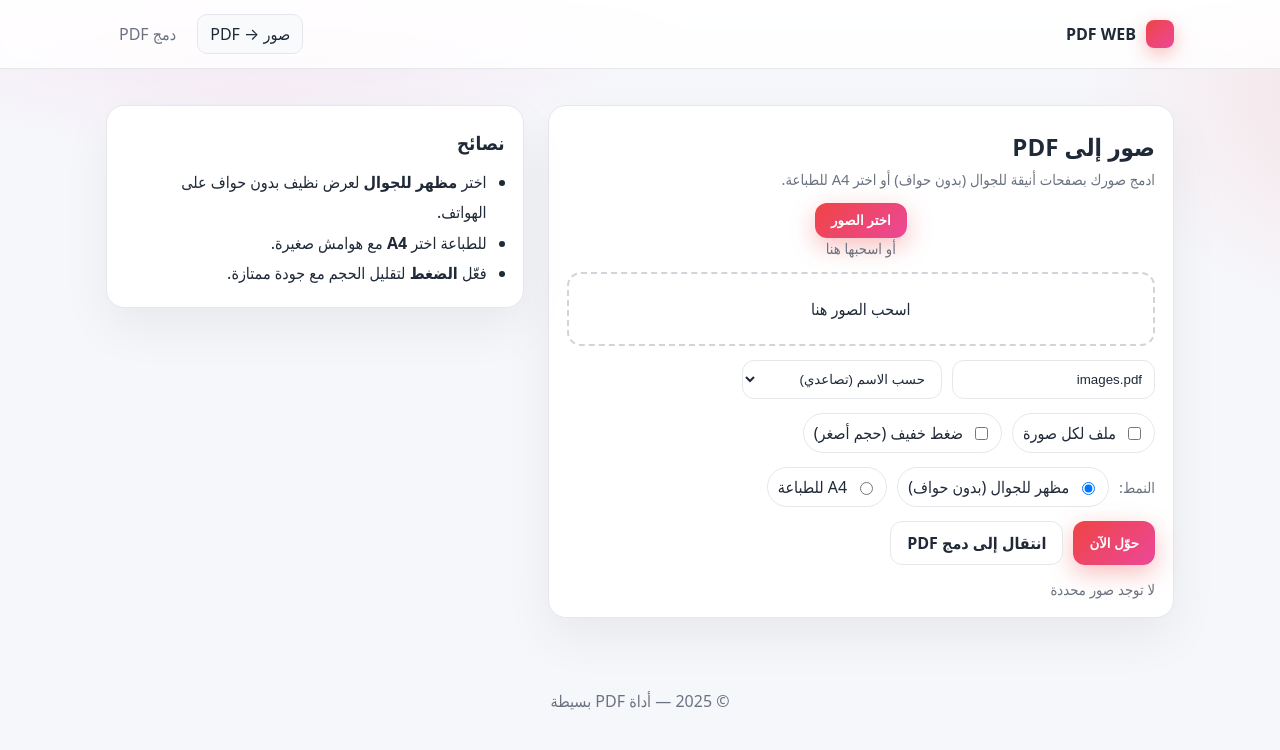
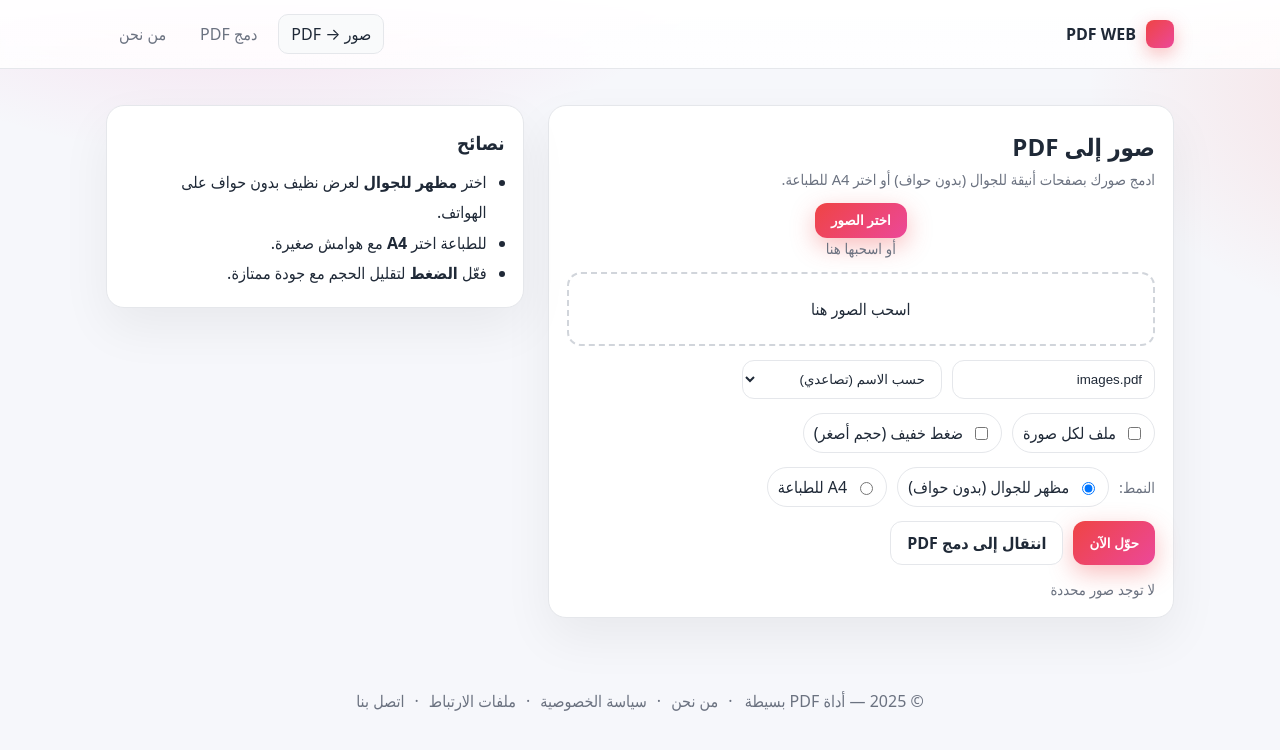
Before and after one commit to omerhass/pdfwebb, a FastAPI app: page / in a window 1280 px wide. Shown: the top 750 px of the page. Run offline with FastAPI, Linux system fonts and the light colour scheme.

Commit message:
link legal pages in header/footer

```diff
--- a/templates/base.html
+++ b/templates/base.html
@@ -7,15 +7,9 @@
 
   <style>
     :root{
-      --bg:#f6f7fb;
-      --card:#ffffff;
-      --ink:#1f2937;
-      --ink-dim:#6b7280;
-      --brand:#ef4444;  /* أحمر */
-      --brand2:#ec4899; /* وردي */
-      --ring:rgba(239,68,68,.35);
-      --border:#e5e7eb;
-      --muted:#f9fafb;
+      --bg:#f6f7fb; --card:#ffffff; --ink:#1f2937; --ink-dim:#6b7280;
+      --brand:#ef4444; --brand2:#ec4899; --ring:rgba(239,68,68,.35);
+      --border:#e5e7eb; --muted:#f9fafb;
     }
     *{box-sizing:border-box}
     html,body{height:100%}
@@ -26,7 +20,7 @@
                   var(--bg);
       color:var(--ink);
     }
-    a{color:inherit}
+    a{color:inherit;text-decoration:none}
     .container{max-width:1100px;margin:auto;padding:0 16px}
     header{
       position:sticky;top:0;z-index:20;
@@ -36,8 +30,8 @@
     .nav{display:flex;align-items:center;justify-content:space-between;gap:12px;padding:14px 16px;max-width:1100px;margin:auto}
     .brand{display:flex;align-items:center;gap:10px;font-weight:800}
     .logo{width:28px;height:28px;border-radius:8px;background:linear-gradient(135deg,var(--brand),var(--brand2));box-shadow:0 6px 18px rgba(239,68,68,.35)}
-    .tabs{display:flex;gap:8px;align-items:center}
-    .tab{padding:8px 12px;border-radius:10px;text-decoration:none;color:var(--ink-dim);border:1px solid transparent}
+    .tabs{display:flex;gap:8px;align-items:center;flex-wrap:wrap}
+    .tab{padding:8px 12px;border-radius:10px;color:var(--ink-dim);border:1px solid transparent}
     .tab.active{color:var(--ink);background:var(--muted);border-color:var(--border)}
 
     .hero{padding:36px 0 8px}
@@ -46,7 +40,7 @@
 
     .card{background:var(--card);border:1px solid var(--border);border-radius:18px;padding:18px;box-shadow:0 20px 50px rgba(0,0,0,.06)}
     .btn{
-      appearance:none;cursor:pointer;border:none;text-decoration:none;display:inline-flex;align-items:center;justify-content:center;
+      appearance:none;cursor:pointer;border:none;display:inline-flex;align-items:center;justify-content:center;
       padding:10px 16px;border-radius:12px;background:linear-gradient(135deg,var(--brand),var(--brand2));color:#fff;font-weight:600;
       box-shadow:0 8px 24px rgba(239,68,68,.35);transition:transform .05s ease, box-shadow .2s ease
     }
@@ -61,7 +55,11 @@
     .sub{color:var(--ink-dim);font-size:.92rem}
     .drop{border:2px dashed #d1d5db;background:#fff;border-radius:14px;padding:24px;text-align:center;transition:.2s}
     .drop.drag{background:#f3f4f6;border-color:#9ca3af}
+
     footer{padding:32px 16px;text-align:center;color:var(--ink-dim)}
+    .footer-links{display:inline-flex;gap:10px;flex-wrap:wrap;margin-inline-start:8px}
+    .footer-links a{color:var(--ink-dim)}
+    .footer-links a:hover{color:var(--ink)}
   </style>
 
   {% block extra_css %}{% endblock %}
@@ -73,13 +71,23 @@
       <nav class="tabs">
         <a href="/" class="tab {% if active == 'img2pdf' %}active{% endif %}">صور → PDF</a>
         <a href="/merge/pdf" class="tab {% if active == 'merge' %}active{% endif %}">دمج PDF</a>
+        <a href="/about" class="tab {% if active == 'about' %}active{% endif %}">من نحن</a>
       </nav>
     </div>
   </header>
 
   {% block content %}{% endblock %}
 
-  <footer>© {{ current_year() }} — أداة PDF بسيطة</footer>
+  <footer>
+    © {{ current_year() }} — أداة PDF بسيطة
+    <span class="footer-links">
+      · <a href="/about">من نحن</a>
+      · <a href="/privacy">سياسة الخصوصية</a>
+      · <a href="/cookies">ملفات الارتباط</a>
+      · <a href="/contact">اتصل بنا</a>
+    </span>
+  </footer>
+
   {% block extra_js %}{% endblock %}
 </body>
 </html>
```
